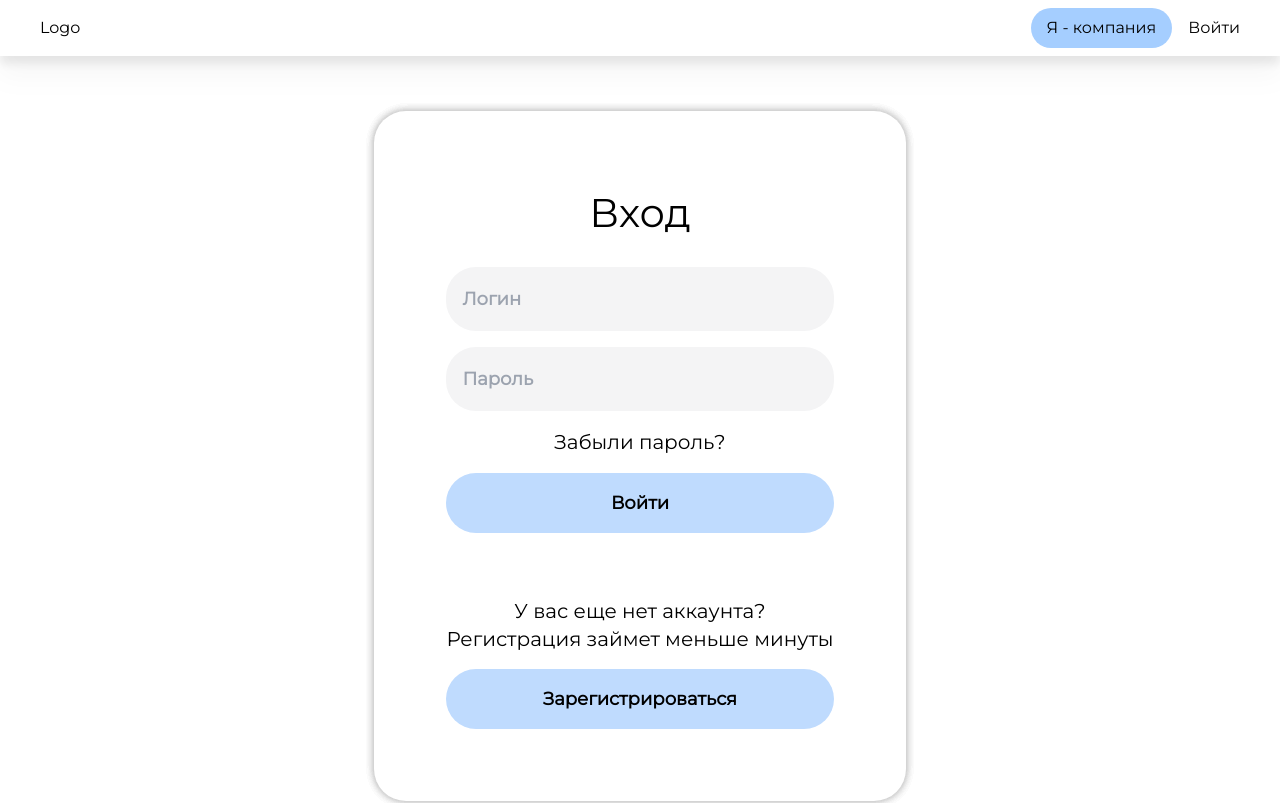
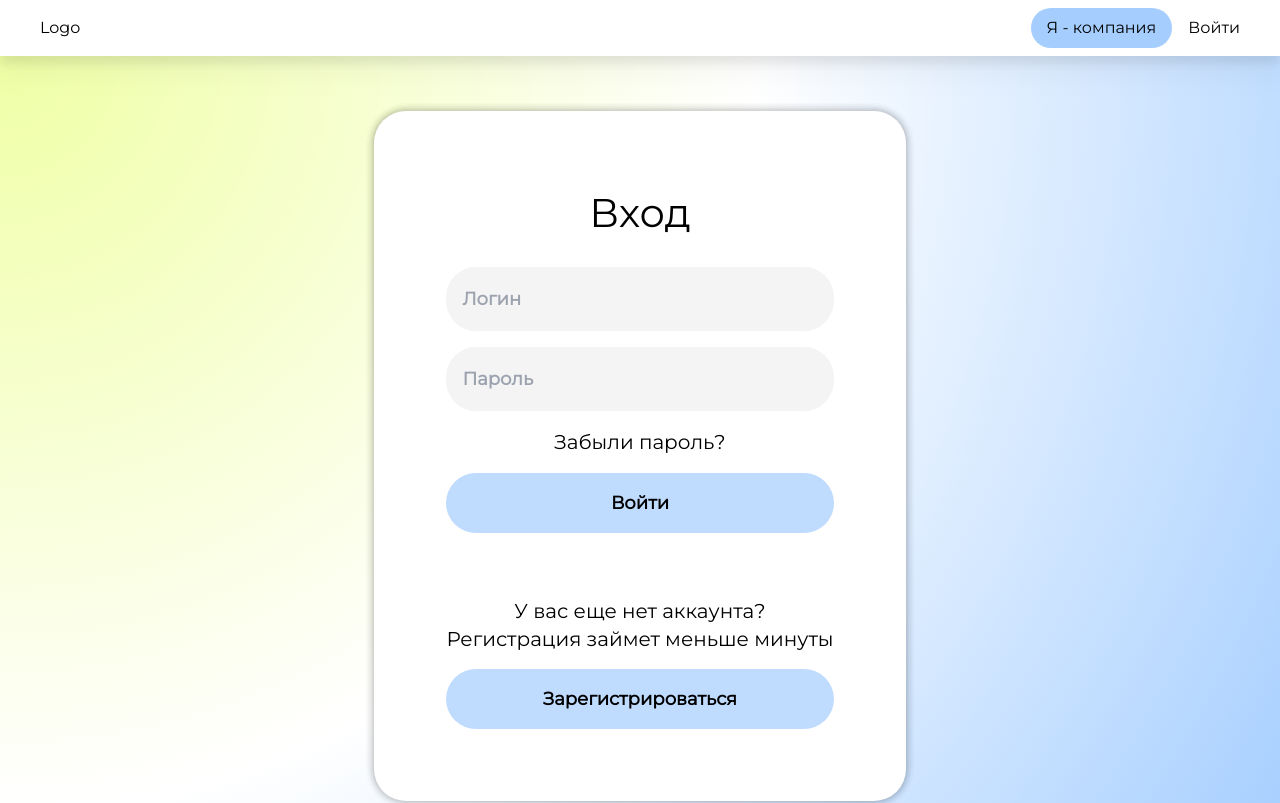
Before and after one commit to perezvonish/terricon-hackathon, a Next.js app in the folder frontend/: page /auth in a window 1280 px wide. Shown: the top 803 px of the page. Built offline with nearby package versions, Linux system fonts and the light colour scheme.

Commit message:
Update index.tsx

```diff
--- a/frontend/src/pages/auth/index.tsx
+++ b/frontend/src/pages/auth/index.tsx
@@ -1,10 +1,13 @@
 import React from 'react';
 import Auth from "@/components/auth/Auth";
+import LayoutGradient from "@/components/LayoutGradient";
 
 const Index = () => {
     return (
         <>
-            <Auth/>
+            <LayoutGradient>
+                <Auth/>
+            </LayoutGradient>
         </>
     );
 };
```
